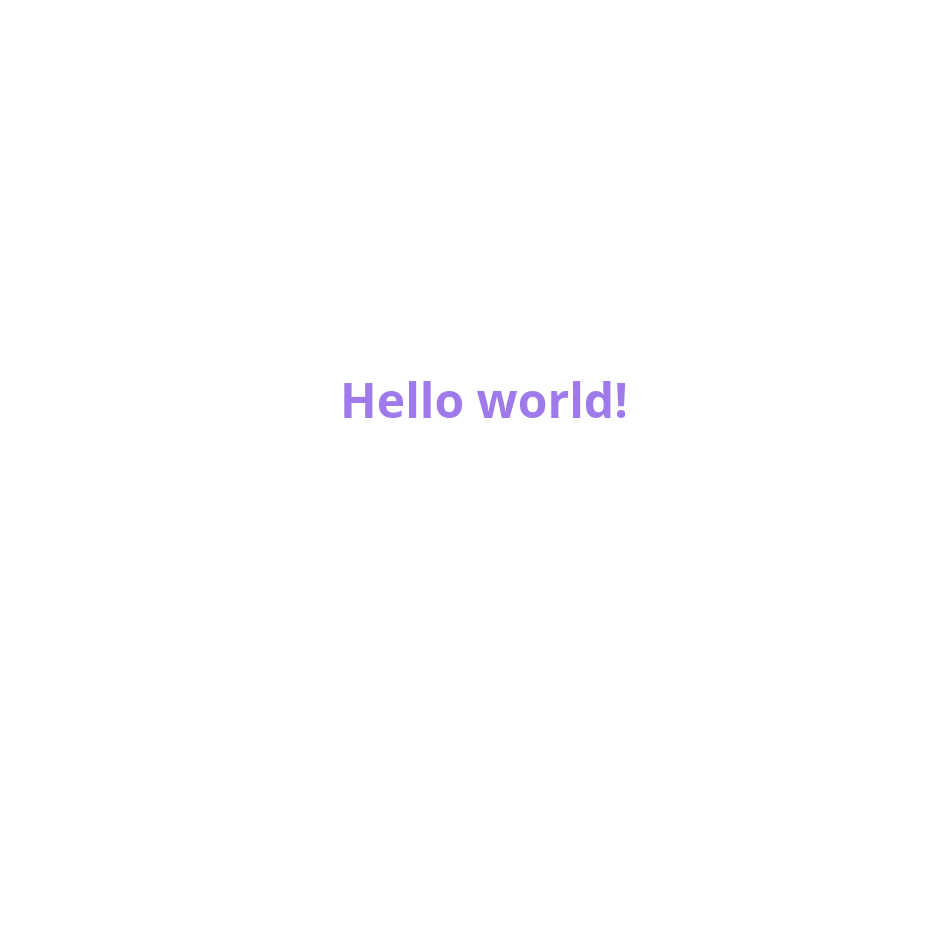
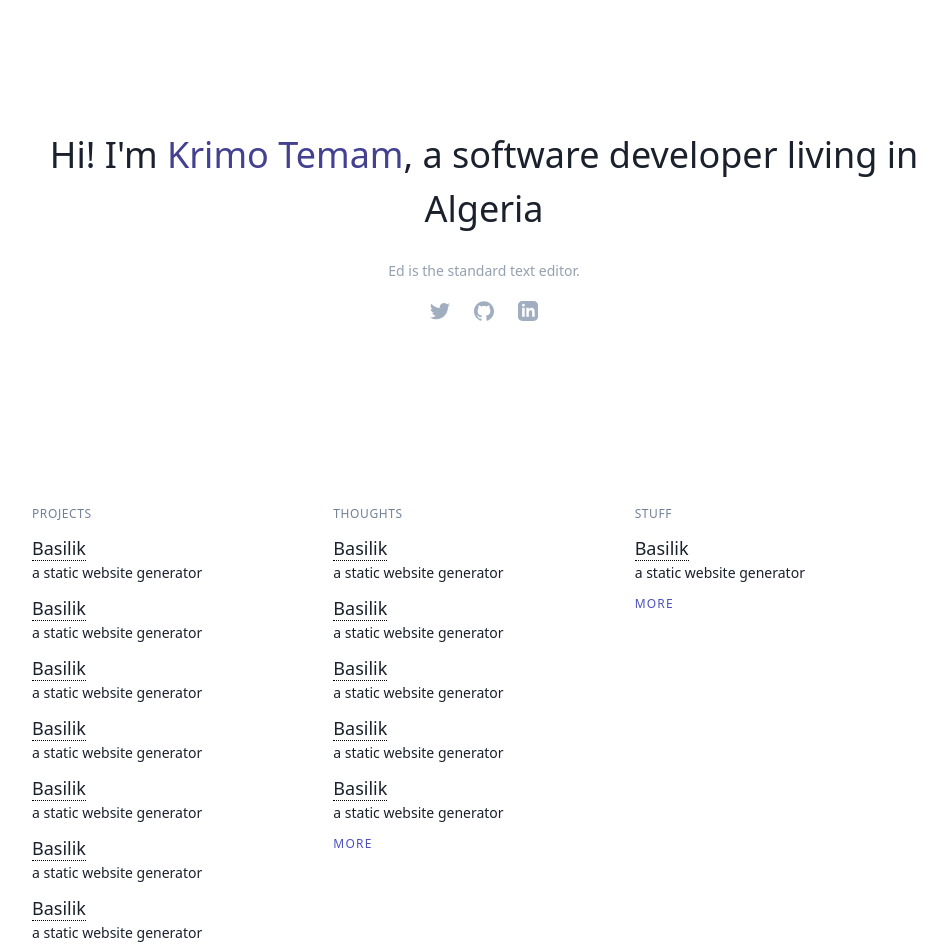
Before and after one commit to KRIMOD/clone-ws-filip, a Next.js app: page / in a window 1280 px wide. Shown: the top 952 px of the page, without its empty margins (156-1103 px from the left). Before the commit the page ends 800 px from the top, so only its background shows below. Built offline with nearby package versions, Linux system fonts and the light colour scheme.

Commit message:
basic homepage setup, to fix: alignment with the title

```diff
--- a/components/Layout.js
+++ b/components/Layout.js
@@ -1,7 +1,9 @@
-export default ({ children }) => {
+const Layout = ({ children }) => {
   return (
-    <div className="antialiased text-gray-900 flex items-center justify-center min-h-screen">
-      { children }
+    <div className='font-sans text-gray-900 flex items-center justify-center'>
+      {children}
     </div>
   )
 }
+
+export default Layout
--- /dev/null
+++ b/components/logos.js
@@ -0,0 +1,35 @@
+export function Twitter (props) {
+  return (
+    <svg
+      className={`fill-current ${props.className}`}
+      xmlns='http://www.w3.org/2000/svg'
+      viewBox='0 0 20 20'
+    >
+      <title>Twitter</title>
+      <path d='M6.29 18.25c7.55 0 11.67-6.25 11.67-11.67v-.53c.8-.59 1.49-1.3 2.04-2.13-.75.33-1.54.55-2.36.65a4.12 4.12 0 0 0 1.8-2.27c-.8.48-1.68.81-2.6 1a4.1 4.1 0 0 0-7 3.74 11.65 11.65 0 0 1-8.45-4.3 4.1 4.1 0 0 0 1.27 5.49C2.01 8.2 1.37 8.03.8 7.7v.05a4.1 4.1 0 0 0 3.3 4.03 4.1 4.1 0 0 1-1.86.07 4.1 4.1 0 0 0 3.83 2.85A8.23 8.23 0 0 1 0 16.4a11.62 11.62 0 0 0 6.29 1.84' />
+    </svg>
+  )
+}
+
+export function GitHub (props) {
+  return (
+    <svg
+      className={`fill-current ${props.className}`}
+      xmlns='http://www.w3.org/2000/svg'
+      viewBox='0 0 32.58 31.77'
+    >
+      <path d='M16.29,0C7.29,0,0,7.29,0,16.29c0,7.2,4.67,13.3,11.14,15.46c0.81,0.15,1.11-0.35,1.11-0.79 c0-0.39-0.01-1.41-0.02-2.77c-4.53,0.98-5.49-2.18-5.49-2.18C6,24.13,4.93,23.62,4.93,23.62c-1.48-1.01,0.11-0.99,0.11-0.99 c1.63,0.12,2.5,1.68,2.5,1.68c1.45,2.49,3.81,1.77,4.74,1.35c0.15-1.05,0.57-1.77,1.03-2.18C9.7,23.08,5.9,21.68,5.9,15.44 c0-1.78,0.63-3.23,1.68-4.37C7.41,10.65,6.85,9,7.73,6.76c0,0,1.37-0.44,4.48,1.67c1.3-0.36,2.69-0.54,4.08-0.55 c1.38,0.01,2.78,0.19,4.08,0.55c3.11-2.11,4.48-1.67,4.48-1.67c0.89,2.24,0.33,3.9,0.16,4.31c1.04,1.14,1.67,2.59,1.67,4.37 c0,6.26-3.81,7.63-7.44,8.04c0.58,0.5,1.11,1.5,1.11,3.02c0,2.18-0.02,3.93-0.02,4.47c0,0.44,0.29,0.94,1.12,0.78 c6.47-2.16,11.13-8.26,11.13-15.45C32.58,7.29,25.29,0,16.29,0z' />
+    </svg>
+  )
+}
+
+export function Linkedin (props) {
+  return (
+    <svg
+      className={`fill-current ${props.className}`}
+      xmlns='http://www.w3.org/2000/svg'
+      viewBox='0 0 24 24'
+    ><path d='M19 0h-14c-2.761 0-5 2.239-5 5v14c0 2.761 2.239 5 5 5h14c2.762 0 5-2.239 5-5v-14c0-2.761-2.238-5-5-5zm-11 19h-3v-11h3v11zm-1.5-12.268c-.966 0-1.75-.79-1.75-1.764s.784-1.764 1.75-1.764 1.75.79 1.75 1.764-.783 1.764-1.75 1.764zm13.5 12.268h-3v-5.604c0-3.368-4-3.113-4 0v5.604h-3v-11h3v1.765c1.396-2.586 7-2.777 7 2.476v6.759z' />
+    </svg>
+  )
+}
--- a/pages/_app.js
+++ b/pages/_app.js
@@ -1,12 +1,11 @@
 import React from 'react'
-import App from 'next/app'
 import '../css/tailwind.css'
+import Layout from '../components/Layout'
 
-class MyApp extends App {
-  render() {
-    const { Component, pageProps } = this.props
-    return <Component {...pageProps} />
-  }
+export default function MyApp ({ Component, pageProps }) {
+  return (
+    <Layout>
+      <Component {...pageProps} />
+    </Layout>
+  )
 }
-
-export default MyApp
--- a/pages/index.js
+++ b/pages/index.js
@@ -1,7 +1,90 @@
-import Layout from '../components/Layout'
+import { Twitter, GitHub, Linkedin } from '../components/logos'
 
-export default () => (
-  <Layout>
-    <h1 className='text-5xl font-bold text-purple-500'>Hello world!</h1>
-  </Layout>
+const Index = () => (
+  <div className='max-w-screen-lg m-auto sm:px-12'>
+    <About />
+    <Overview />
+    <Footer />
+  </div>
 )
+
+export default Index
+
+const About = () => (
+  <div className='flex flex-col items-center justify-center py-32'>
+    <h1 className='text-4xl font-thin px-6 text-center'>Hi! I'm <spans className='text-indigo-800 font-normal'>Krimo Temam</spans>, a software developer living in Algeria</h1>
+    <p className='text-gray-600 text-opacity-75 pt-6 text-sm'>Ed is the standard text editor.</p>
+    <div className='flex text-gray-500 pt-3'>
+      <a href='#' className='p-2 hover:text-white hover:bg-indigo-800 border-0 rounded-sm'><Twitter className='h-5 w-5 ' /></a>
+      <a href='#' className='ml-2 p-2 hover:text-white hover:bg-indigo-800 border-0 rounded-sm'><GitHub className='h-5 w-5  ' /></a>
+      <a href='#' className='ml-2 p-2 hover:text-white hover:bg-indigo-800 border-0 rounded-sm'><Linkedin className='h-5 w-5' /></a>
+    </div>
+  </div>
+)
+
+const Overview = () => (
+  <div className='flex px-3 flex-col justify-center items-center text-center sm:flex-row sm:justify-between sm:items-baseline sm:text-justify'>
+    <Projects />
+    <Thoughts />
+    <Stuff />
+  </div>
+)
+
+const Projects = () => (
+  <div className='w-1/3 pt-12'>
+    <h1 className='text-gray-600 text-xs tracking-wider'>PROJECTS</h1>
+    {Array(7)
+      .fill()
+      .map((_, index) => (
+        <Blog title='Basilik' description='a static website generator' key={index} />
+      ))}
+    <h1 className='text-indigo-700 pt-3 text-xs tracking-widest'><a href='#'>MORE</a></h1>
+  </div>
+)
+
+const Thoughts = () => (
+  <div className='w-1/3 pt-12'>
+    <h1 className='text-gray-600 text-xs tracking-wider'>THOUGHTS</h1>
+    {Array(5)
+      .fill()
+      .map((_, index) => (
+        <Blog title='Basilik' description='a static website generator' key={index} />
+      ))}
+    <h1 className='text-indigo-700 pt-3 text-xs tracking-widest'><a href='#'>MORE</a></h1>
+  </div>
+)
+
+const Stuff = () => (
+  <div className='w-1/3 pt-12'>
+    <h1 className='text-gray-600 text-xs tracking-wider'>STUFF</h1>
+    {Array(1)
+      .fill()
+      .map((_, index) => (
+        <Blog title='Basilik' description='a static website generator' key={index} />
+      ))}
+    <h1 className='text-indigo-700 pt-3 text-xs tracking-widest'><a href='#'>MORE</a></h1>
+  </div>
+)
+
+const Blog = ({ title, description }) => (
+  <div className='pt-3'>
+    <h2 className='text-lg font-medium'><a href='#' className='border-b border-dotted border-black'>{title}</a></h2>
+    <p className='text-sm'>{description}</p>
+  </div>
+)
+
+const Footer = () => (
+  <div className='p-2 pt-4'>
+    <ul className='flex justify-end text-xs text-gray-600'>
+      <li><a href='#' className='pl-2'>flightradar</a></li>
+      <li><a href='#' className='pl-2'>glenda</a></li>
+    </ul>
+  </div>
+)
+
+// const Block = ({ blockTitle, children }) => {
+//   <div className='w-1/3'>
+//     <h1 className='text-gray-600 text-sm pb-4'>{blockTitle}</h1>
+//     {children}
+//   </div>
+// }
--- a/tailwind.config.js
+++ b/tailwind.config.js
@@ -1,7 +1,7 @@
 module.exports = {
   theme: {
-    extend: {},
+    extend: {}
   },
   variants: {},
-  plugins: [],
+  plugins: []
 }
```
